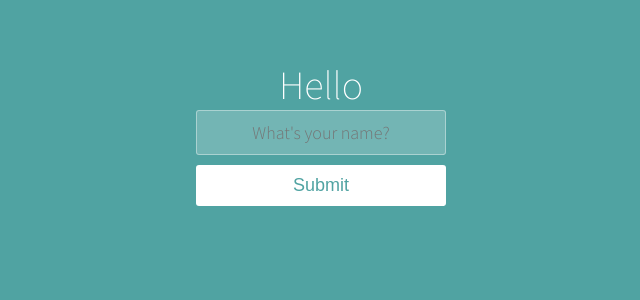
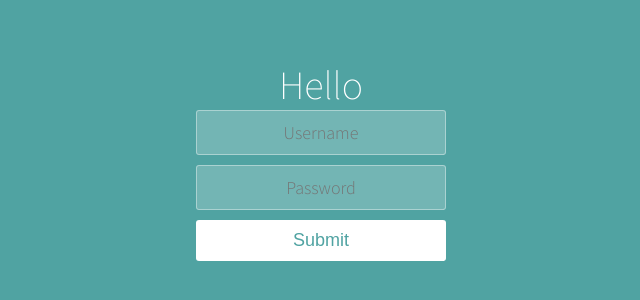
Before and after one commit to Id3arium/SimpleLogin, a React (Create React App) app: page / in a window 1280 px wide. Shown: the part 148-448 px from the top of the page, without its empty margins (319-959 px from the left). Built offline with nearby package versions, Linux system fonts and the light colour scheme.

Commit message:
adding compoment for the login elelments. making input field component with props

```diff
--- a/src/components/App.jsx
+++ b/src/components/App.jsx
@@ -1,11 +1,12 @@
-import React from "react";
+import React, { useState } from "react";
+import Login from "./Login";
 
 function App() {
+  let [isLoggenIn, setIsLoggenIn] = useState(false);
   return (
     <div className="container">
       <h1>Hello </h1>
-      <input type="text" placeholder="What's your name?" />
-      <button>Submit</button>
+      <Login />
     </div>
   );
 }
--- /dev/null
+++ b/src/components/Input.jsx
@@ -0,0 +1,5 @@
+import React from "react";
+
+export default function Input(props) {
+  return <input type={props.type} placeholder={props.placeholder} />;
+}
--- /dev/null
+++ b/src/components/Login.jsx
@@ -0,0 +1,12 @@
+import React from "react";
+import Input from "./Input";
+
+export default function Login() {
+  return (
+    <form className="form">
+      <Input type="text" placeholder="Username" />
+      <Input type="password" placeholder="Password" />
+      <button type="submit"> Submit </button>
+    </form>
+  );
+}
```
